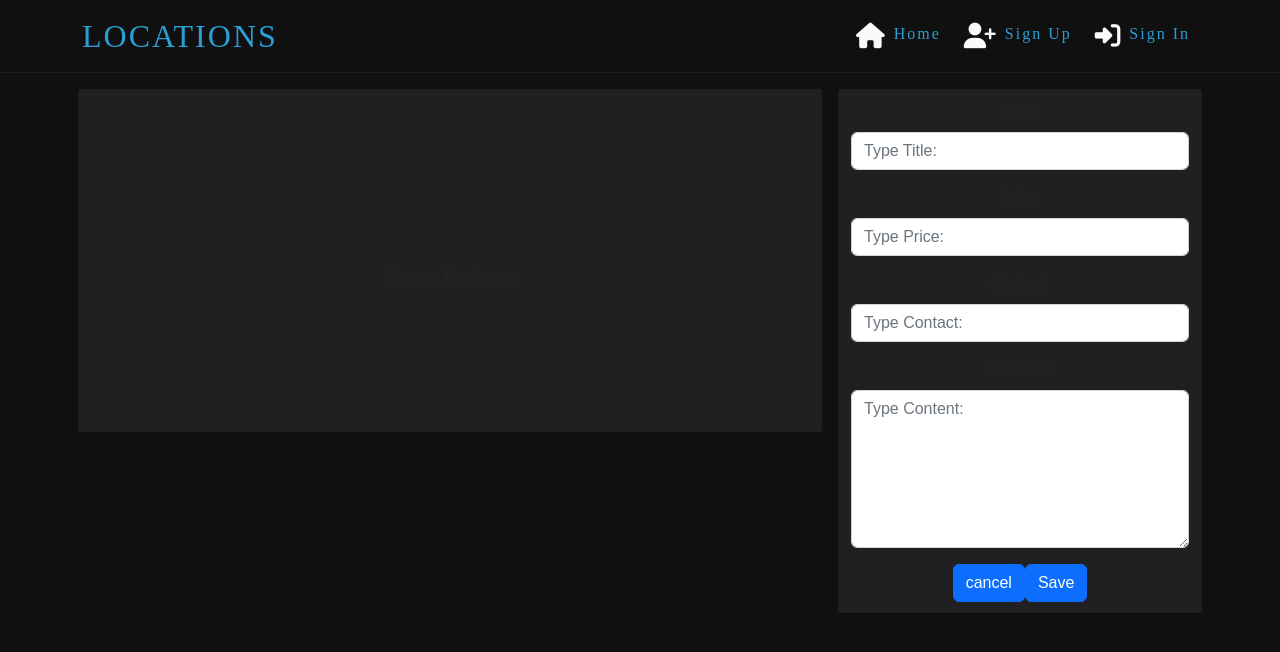
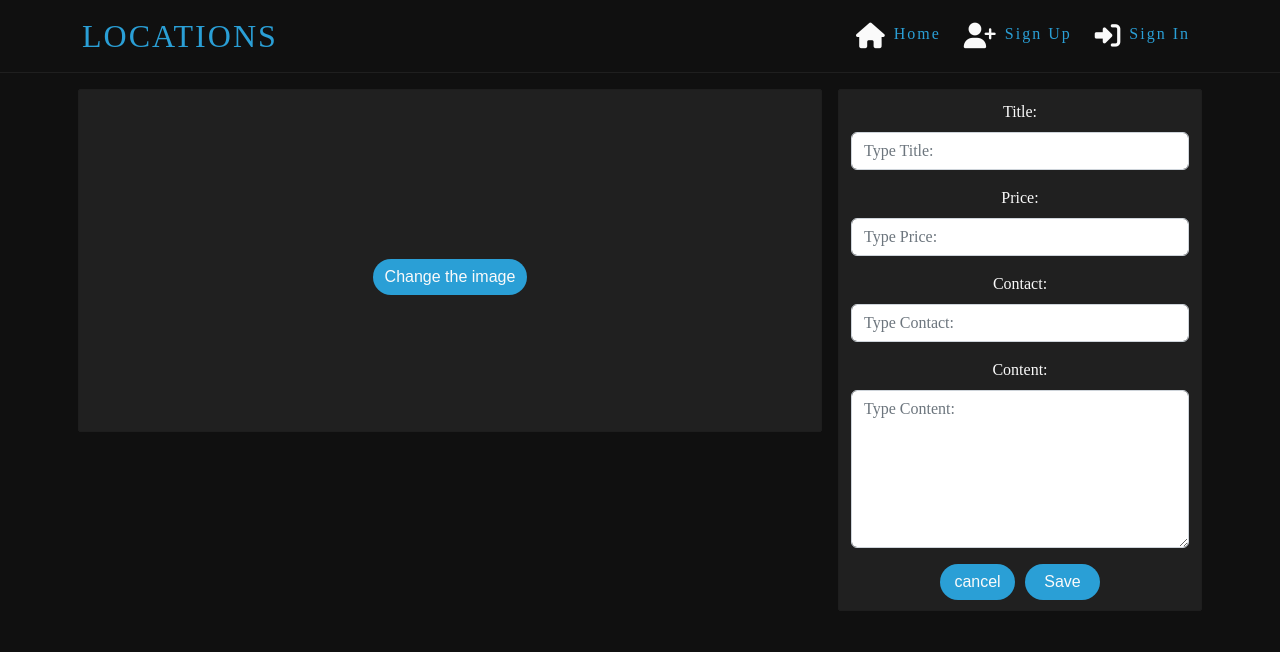
Before and after one commit to Hemenhk/locations, a React (Create React App) app: page /posts/1/edit in a window 1280 px wide. Shown: the top 652 px of the page. Built offline with nearby package versions, Linux system fonts and the light colour scheme; no server answers; a web font is replaced by a local one.

Commit message:
Add custom css to PostEditForm

```diff
--- a/src/pages/posts/CreatePostForm.js
+++ b/src/pages/posts/CreatePostForm.js
@@ -148,14 +148,14 @@ const CreatePostForm = () => {
 
       {/* The navigate(-1) is the same as useHistory's go.Back function */}
       <Button
-        className={`${btnStyles.Button} ${btnStyles.Blue}`}
+        className={btnStyles.Button}
         data-testid="create-test"
         type="submit"
       >
         Create
       </Button>
       <Button
-        className={`${btnStyles.Button} ${btnStyles.Blue}`}
+        className={btnStyles.Button}
         onClick={() => navigate(-1)}
       >
         Cancel
--- a/src/pages/posts/PostEditForm.js
+++ b/src/pages/posts/PostEditForm.js
@@ -5,6 +5,8 @@ import { axiosReq } from "../../api/axiosDefaults";
 
 import styles from "../../styles/PostCreateEditForm.module.css";
 import appStyles from "../../App.module.css";
+import btnStyles from "../../styles/Button.module.css";
+
 
 const PostEditForm = () => {
   const [errors, setErrors] = useState({});
@@ -121,7 +123,7 @@ const PostEditForm = () => {
       {/* This form allows the user to post their rental location, by typing
         in the title, cost, contact info and some content describing the location */}
 
-      <Form.Group className="mb-3">
+      <Form.Group className={`mb-3 ${styles.Label}`}>
         <Form.Label>Title:</Form.Label>
         <Form.Control
           type="text"
@@ -131,7 +133,7 @@ const PostEditForm = () => {
           placeholder="Type Title:"
         />
       </Form.Group>
-      <Form.Group className="mb-3" controlId="price">
+      <Form.Group className={`mb-3 ${styles.Label}`} controlId="price">
         <Form.Label>Price:</Form.Label>
         <Form.Control
           type="text"
@@ -141,7 +143,7 @@ const PostEditForm = () => {
           placeholder="Type Price:"
         />
       </Form.Group>
-      <Form.Group className="mb-3" controlId="contact">
+      <Form.Group className={`mb-3 ${styles.Label}`} controlId="contact">
         <Form.Label>Contact:</Form.Label>
         <Form.Control
           type="text"
@@ -151,7 +153,7 @@ const PostEditForm = () => {
           placeholder="Type Contact:"
         />
       </Form.Group>
-      <Form.Group className="mb-3" controlId="content">
+      <Form.Group className={`mb-3 ${styles.Label}`} controlId="content">
         <Form.Label>Content:</Form.Label>
         <Form.Control
           as="textarea"
@@ -163,8 +165,8 @@ const PostEditForm = () => {
         />
       </Form.Group>
       {/* The navigate(-1) is the same as useHistory's go.Back function */}
-      <Button onClick={() => navigate(-1)}>cancel</Button>
-      <Button type="submit">Save</Button>
+      <Button className={btnStyles.Button} onClick={() => navigate(-1)}>cancel</Button>
+      <Button className={btnStyles.Button} type="submit">Save</Button>
     </div>
   );
 
@@ -175,13 +177,13 @@ const PostEditForm = () => {
           <Container
             className={`${appStyles.Content} ${styles.Container} d-flex flex-column justify-content-center`}
           >
-            <Form.Group className="text-center">
+            <Form.Group className={`text-center ${styles.ImageField}`}>
 
                   <figure>
                     <Image className={appStyles.Image} src={image} rounded />
                   </figure>
                   <div>
-                    <Form.Label htmlFor="image-upload">
+                    <Form.Label className={`${btnStyles.Button} btn`} htmlFor="image-upload">
                       Change the image
                     </Form.Label>
                   </div>
```
